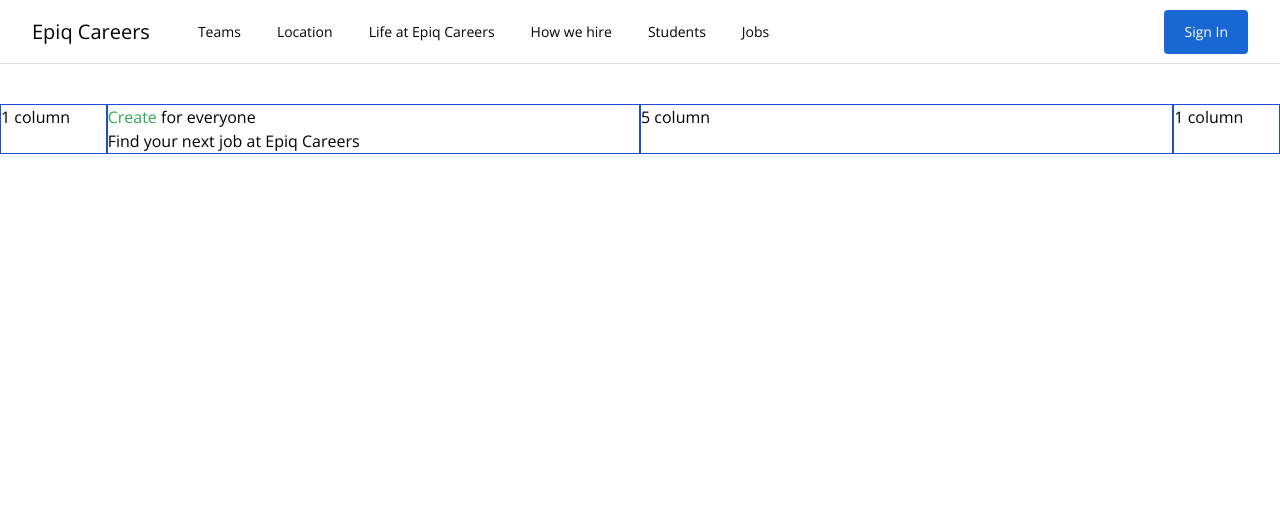
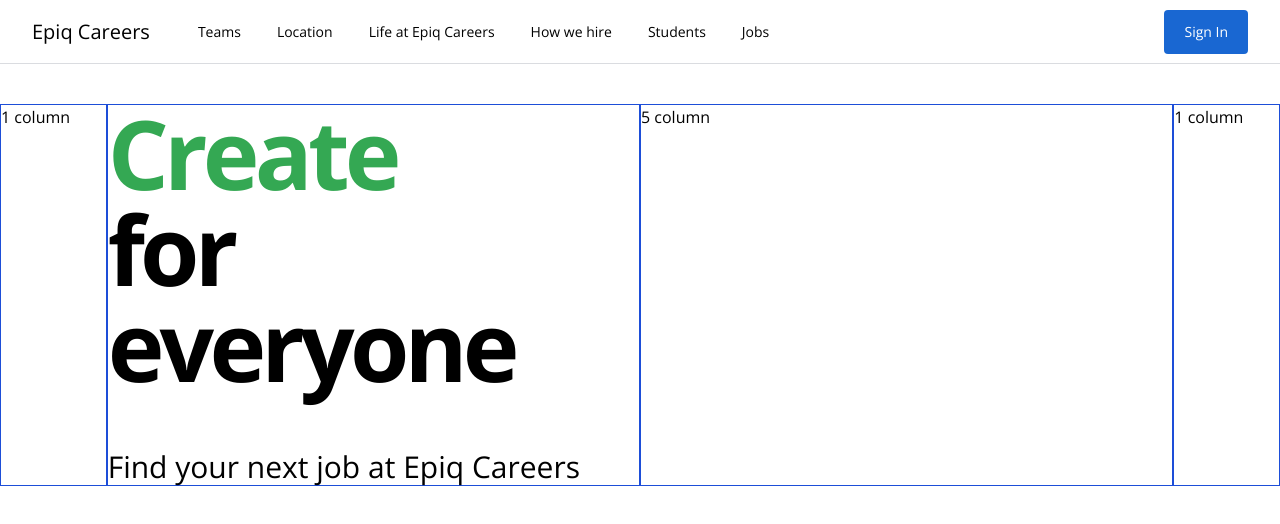
Before and after one commit to Epiq122/job-search, a Vue app: page / in a window 1280 px wide. Shown: the top 524 px of the page. Built offline with nearby package versions, Linux system fonts and the light colour scheme.

Commit message:
Refactor headline styling in TheHeadline.vue

```diff
--- a/src/components/TheHeadline.vue
+++ b/src/components/TheHeadline.vue
@@ -38,10 +38,12 @@
 
 <template>
   <section>
-    <h1>
-      <span :class="actionClasses">{{ action }}</span> for everyone
+    <h1 class="mb-14 text-8xl font-bold tracking-tighter">
+      <span :class="actionClasses">{{ action }}</span>
+      <br />
+      for everyone
     </h1>
-    <h2>Find your next job at Epiq Careers</h2>
+    <h2 class="text-3xl font-light">Find your next job at Epiq Careers</h2>
   </section>
 </template>
 
```
